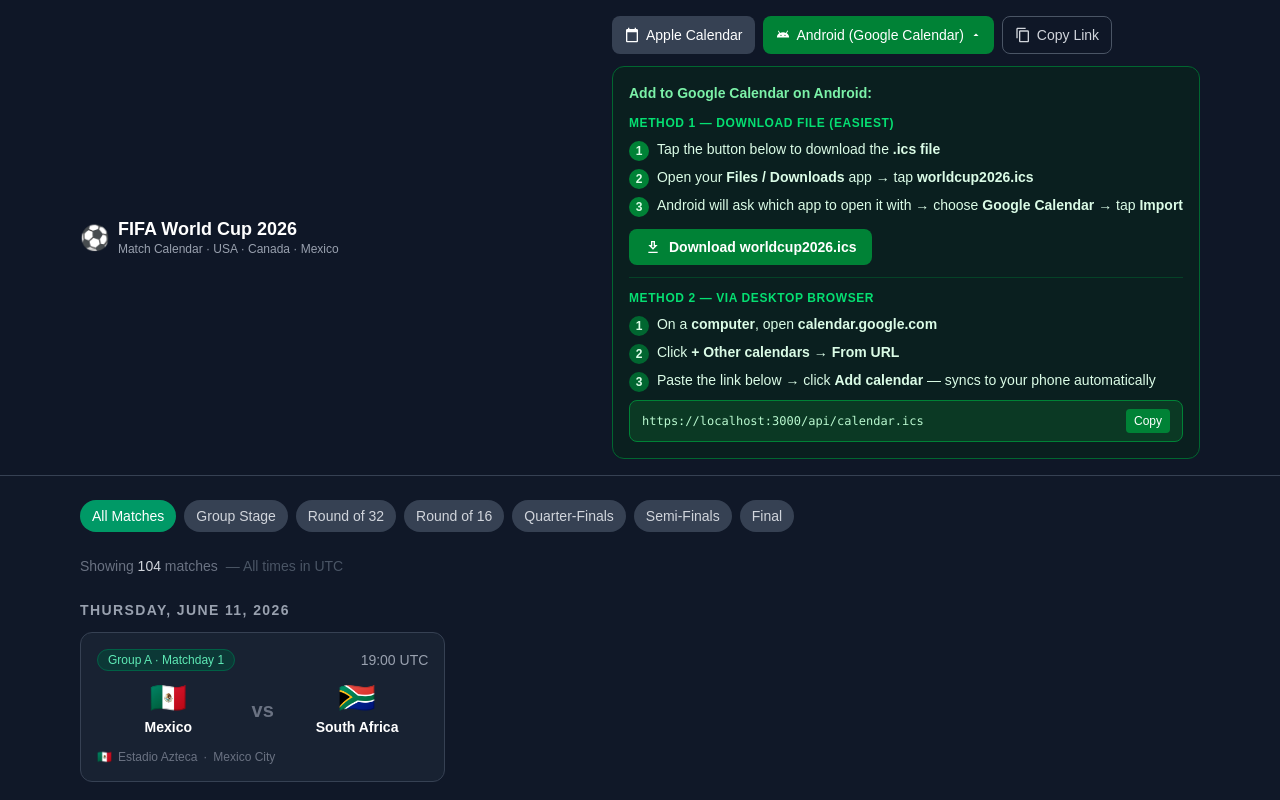
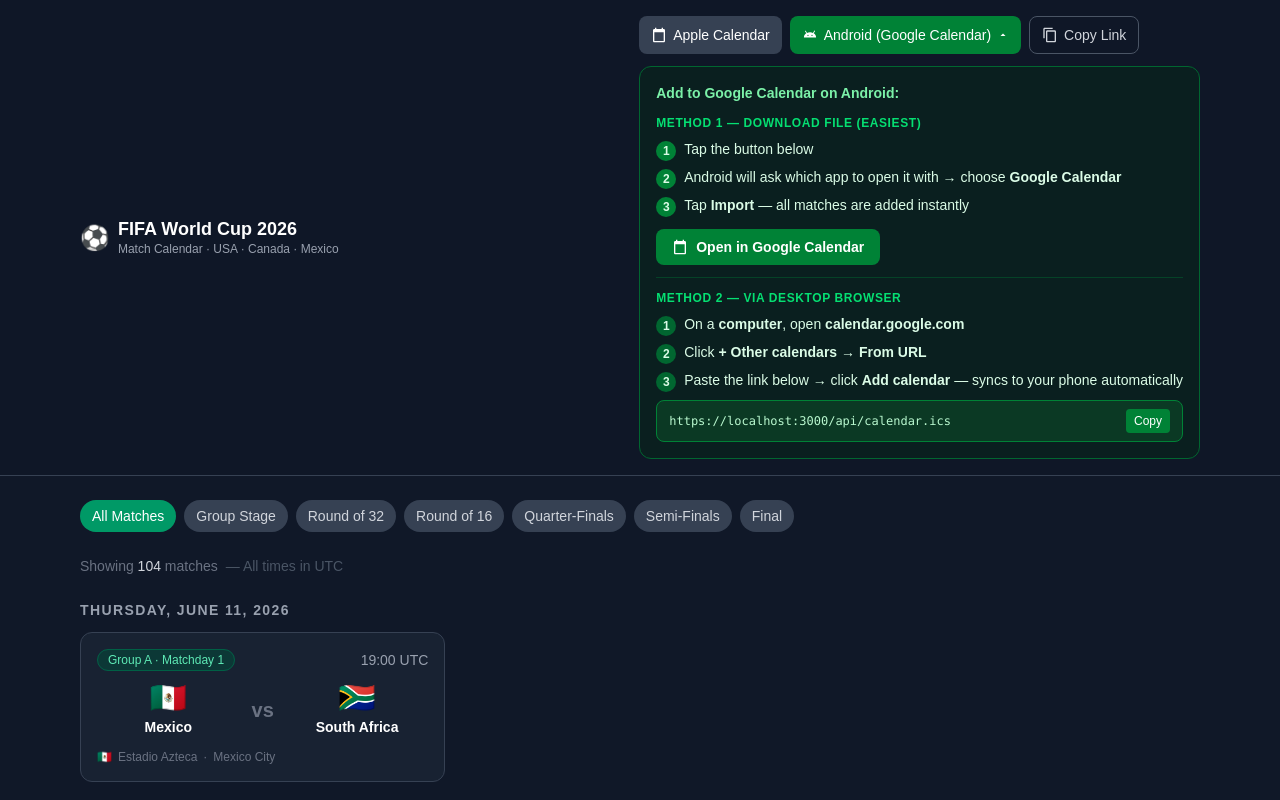
Before and after one commit to BishalPoudel149/worldcup-calender, a Next.js app: page / in a window 1280 px wide. Both pictures are taken after a click on the button "Android (Google Calendar)". Shown: the top 800 px of the page. Built offline with nearby package versions, Linux system fonts and the light colour scheme.

Commit message:
Fix Android import: serve ICS inline so Android hands off to Google Calendar directly

```diff
--- a/src/app/api/calendar.ics/route.ts
+++ b/src/app/api/calendar.ics/route.ts
@@ -20,7 +20,7 @@
     status: 200,
     headers: {
       'Content-Type': 'text/calendar; charset=utf-8',
-      'Content-Disposition': 'attachment; filename="worldcup2026.ics"',
+      'Content-Disposition': 'inline; filename="worldcup2026.ics"',
       'Cache-Control': 'public, max-age=43200',
     },
   });
--- a/src/components/CalendarButton.tsx
+++ b/src/components/CalendarButton.tsx
@@ -71,26 +71,25 @@
             <ol className="space-y-1.5 list-none">
               <li className="flex gap-2 items-start">
                 <span className="flex-shrink-0 w-5 h-5 rounded-full bg-green-700 text-xs flex items-center justify-center font-bold mt-0.5">1</span>
-                <span>Tap the button below to download the <strong>.ics file</strong></span>
+                <span>Tap the button below</span>
               </li>
               <li className="flex gap-2 items-start">
                 <span className="flex-shrink-0 w-5 h-5 rounded-full bg-green-700 text-xs flex items-center justify-center font-bold mt-0.5">2</span>
-                <span>Open your <strong>Files / Downloads</strong> app → tap <strong>worldcup2026.ics</strong></span>
+                <span>Android will ask which app to open it with → choose <strong>Google Calendar</strong></span>
               </li>
               <li className="flex gap-2 items-start">
                 <span className="flex-shrink-0 w-5 h-5 rounded-full bg-green-700 text-xs flex items-center justify-center font-bold mt-0.5">3</span>
-                <span>Android will ask which app to open it with → choose <strong>Google Calendar</strong> → tap <strong>Import</strong></span>
+                <span>Tap <strong>Import</strong> — all matches are added instantly</span>
               </li>
             </ol>
             <a
               href="/api/calendar.ics"
-              download="worldcup2026.ics"
               className="inline-flex items-center gap-2 mt-1 rounded-lg bg-green-700 px-4 py-2 text-sm font-semibold text-white hover:bg-green-600 transition-colors"
             >
               <svg className="h-4 w-4" viewBox="0 0 24 24" fill="currentColor">
-                <path d="M19 9h-4V3H9v6H5l7 7 7-7zm-8 2V5h2v6h1.17L12 13.17 9.83 11H11zm-6 8h14v2H5z" />
+                <path d="M19 3h-1V1h-2v2H8V1H6v2H5c-1.1 0-2 .9-2 2v16c0 1.1.9 2 2 2h14c1.1 0 2-.9 2-2V5c0-1.1-.9-2-2-2zm0 18H5V8h14v13z" />
               </svg>
-              Download worldcup2026.ics
+              Open in Google Calendar
             </a>
           </div>
 
```
